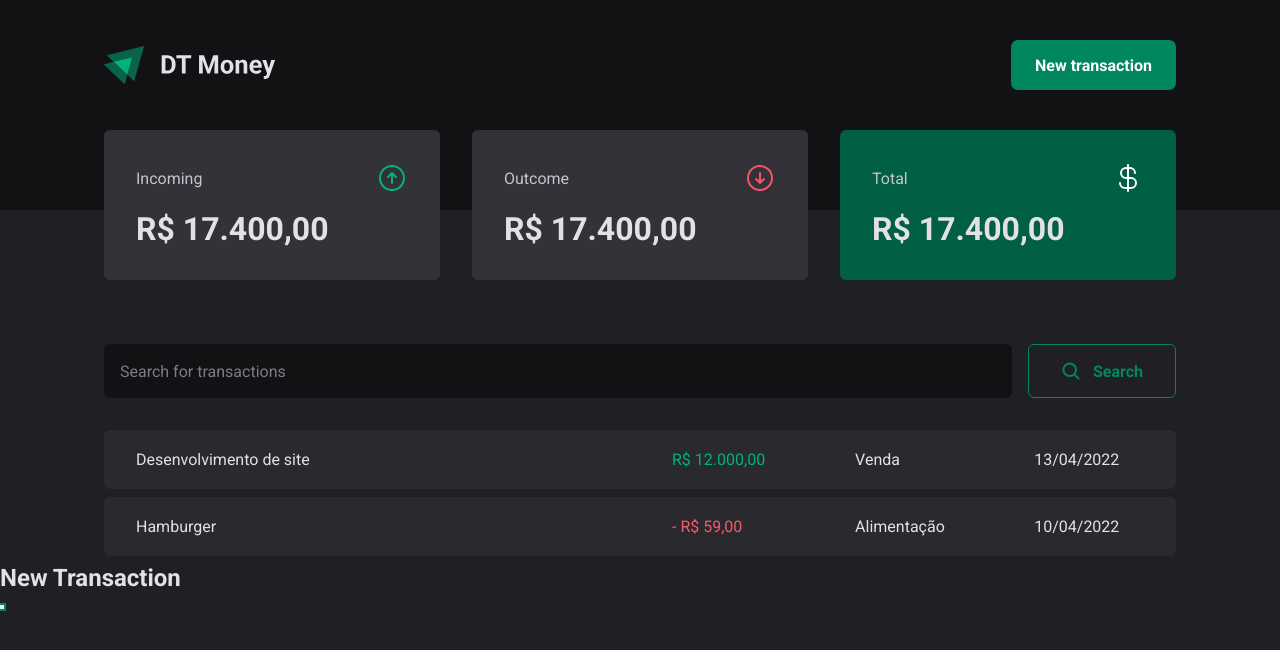
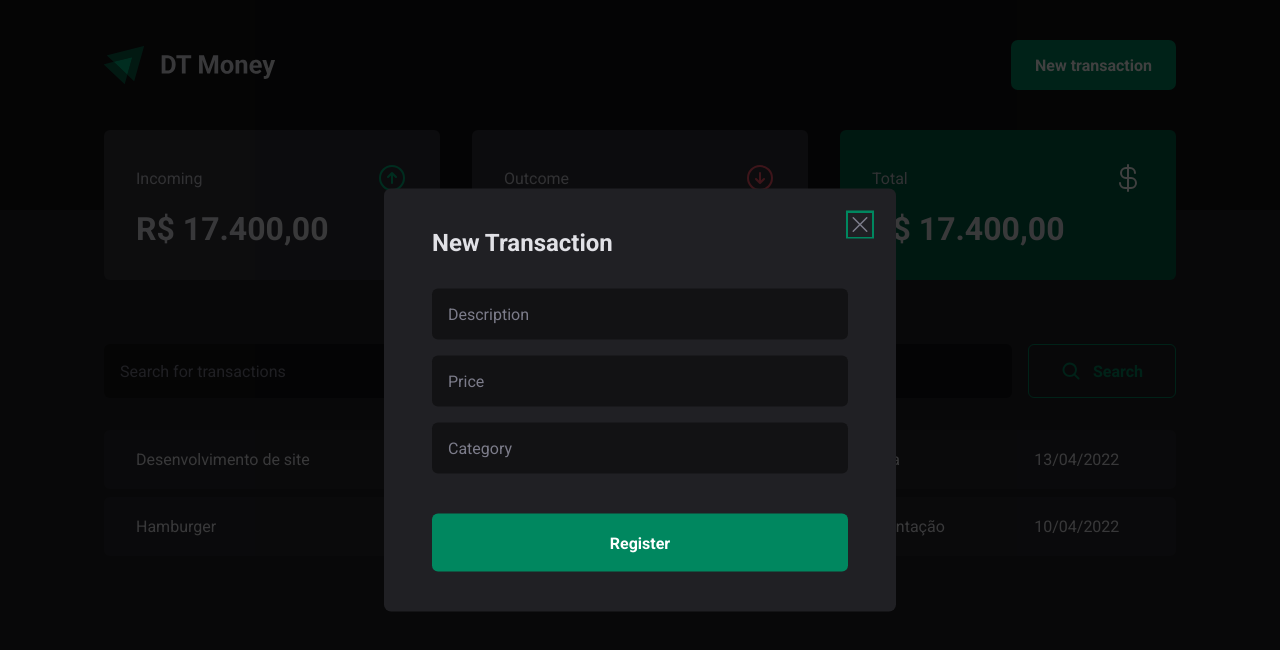
Before and after one commit to bezerrarodrigo/mymoney, a React (Vite) app: page / in a window 1280 px wide. Both pictures are taken after a click on the button "New transaction". Shown: the top 650 px of the page. Built offline with nearby package versions, Linux system fonts and the light colour scheme.

Commit message:
Merge branch 'modal-content'

```diff
--- a/src/components/Header/Header.tsx
+++ b/src/components/Header/Header.tsx
@@ -1,10 +1,11 @@
+import * as Dialog from "@radix-ui/react-dialog";
+import logoImg from "../../assets/logo.svg";
+import { NewTransactionModal } from "../NewTransactionModal/NewTransactionModal.tsx";
 import {
   HeaderContainer,
   HeaderContent,
   NewTransactionButton,
 } from "./style.ts";
-import logoImg from "../../assets/logo.svg";
-import * as Dialog from "@radix-ui/react-dialog";
 
 export const Header = () => {
   return (
@@ -15,13 +16,7 @@
           <Dialog.Trigger asChild>
             <NewTransactionButton>New transaction</NewTransactionButton>
           </Dialog.Trigger>
-          <Dialog.Portal>
-            <Dialog.Overlay />
-            <Dialog.Content>
-              <Dialog.Title>New Transaction</Dialog.Title>
-              <Dialog.Close />
-            </Dialog.Content>
-          </Dialog.Portal>
+          <NewTransactionModal />
         </Dialog.Root>
       </HeaderContent>
     </HeaderContainer>
--- /dev/null
+++ b/src/components/NewTransactionModal/NewTransactionModal.tsx
@@ -0,0 +1,23 @@
+import * as Dialog from "@radix-ui/react-dialog";
+import { Content, ModalCloseButton, Overlay } from "./styles";
+import { X } from "@phosphor-icons/react";
+
+export const NewTransactionModal = () => {
+  return (
+    <Dialog.Portal>
+      <Overlay />
+      <Content>
+        <ModalCloseButton>
+          <X size={24} />
+        </ModalCloseButton>
+        <Dialog.Title>New Transaction</Dialog.Title>
+        <form action="">
+          <input type="text" placeholder="Description" required />
+          <input type="number" placeholder="Price" required />
+          <input type="text" placeholder="Category" required />
+          <button type="submit">Register</button>
+        </form>
+      </Content>
+    </Dialog.Portal>
+  );
+};
--- /dev/null
+++ b/src/components/NewTransactionModal/styles.ts
@@ -0,0 +1,69 @@
+import * as Dialog from "@radix-ui/react-dialog";
+import styled from "styled-components";
+
+export const Overlay = styled(Dialog.Overlay)`
+  position: fixed;
+  width: 100vw;
+  height: 100vh;
+  inset: 0;
+  background: rgba(0, 0, 0, 0.75);
+`;
+
+export const Content = styled(Dialog.Content)`
+  min-width: 32rem;
+  border-radius: 7px;
+  padding: 2.5rem 3rem;
+  background: ${(props) => props.theme["gray-800"]};
+
+  position: fixed;
+  top: 50%;
+  left: 50%;
+  transform: translate(-50%, -50%);
+
+  form {
+    margin-top: 2rem;
+    display: flex;
+    flex-direction: column;
+    gap: 1rem;
+
+    input {
+      border: 0;
+      padding: 1rem;
+      border-radius: 6px;
+      background: ${(props) => props.theme["gray-900"]};
+      color: ${(props) => props.theme["gray-300"]};
+
+      &::placeholder {
+        color: ${(props) => props.theme["gray-500"]};
+      }
+    }
+
+    button[type="submit"] {
+      height: 58px;
+      border: 0;
+      border-radius: 6px;
+      background: ${(props) => props.theme["green-500"]};
+      color: ${(props) => props.theme.white};
+      font-weight: bold;
+      cursor: pointer;
+      padding: 0 1.25rem;
+      margin-top: 1.5rem;
+
+      &:hover {
+        background: ${(props) => props.theme["green-700"]};
+        transition: background-color 0.2s;
+      }
+    }
+  }
+`;
+
+export const ModalCloseButton = styled(Dialog.Close)`
+  position: absolute;
+  top: 1.5rem;
+  right: 1.5rem;
+  background: transparent;
+  border: 0;
+  line-height: 0;
+  color: ${(props) => props.theme["gray-500"]};
+  cursor: pointer;
+`;
```
